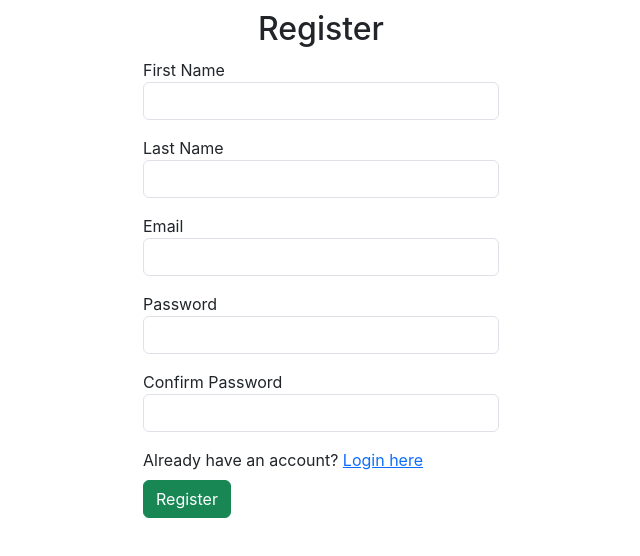
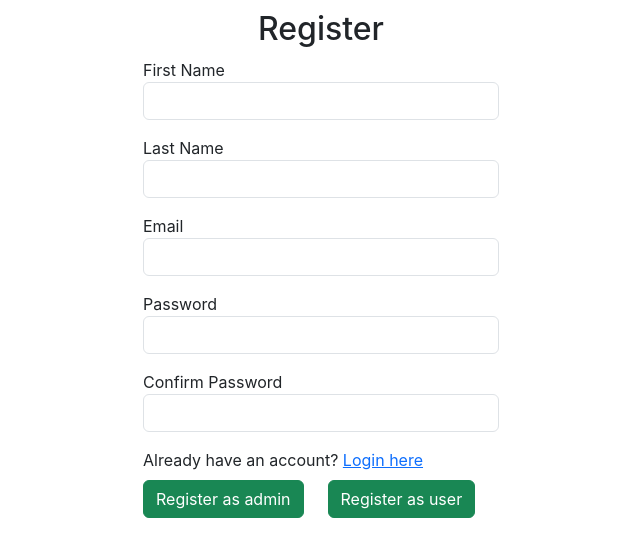
Before and after one commit to 83605-My-Git-Data/React, a React (Create React App) app: page /register in a window 1280 px wide. Shown: the top 556 px of the page, without its empty margins (319-959 px from the left). Built offline with nearby package versions, Linux system fonts and the light colour scheme.

Commit message:
changed login

```diff
--- a/src/screens/Register.jsx
+++ b/src/screens/Register.jsx
@@ -1,7 +1,7 @@
 import { useState } from "react"
 import { Link,useNavigate } from "react-router-dom";
 import { toast } from 'react-toastify';
-import { register } from "../services/admin";
+import { register, registerUser } from "../services/admin";
 
 export default function Register(){
     const [firstName,setFirstName] = useState('');
@@ -46,6 +46,44 @@ export default function Register(){
                 toast.error(res.error)
               }
         }
+    }
+
+
+    async function onRegisterUser(){
+
+
+            if(firstName.length == 0 ){
+                toast.error('Enter Firstname')
+            }
+            else if(lastName.length == 0 ){
+                toast.error('Enter LastName')
+            }
+            else if(email.length == 0 ){
+                toast.error('Enter email')
+            }
+            else if(password.length == 0 ){
+                toast.error('Enter password')
+            }
+            else if(confirmPassword.length == 0 ){
+                toast.error('Confirm your password')
+            }
+            else if(password != confirmPassword){
+               alert('Passwords do not match')
+            }
+
+            else{
+                const res = await registerUser(firstName,lastName,email,password)
+              if(res.status == 'success'){
+                toast.success('succesfully registered user ')
+                navigate('/login')
+
+              }
+              else {
+                toast.error(res.error)
+              }
+            }
+
+
     }
 
 
@@ -97,7 +135,8 @@ export default function Register(){
                         <div className="mb-3">
                             <div>Already have an account? <Link to='/login' >Login here </Link>
                             </div>
-                            <button onClick={onRegister} className="btn btn-success mt-2">Register</button>
+                            <button onClick={onRegister} className="btn btn-success mt-2 me-4">Register as admin</button>
+                            <button onClick={onRegisterUser} className="btn btn-success mt-2">Register as user</button>
 
                         </div>
                     </div>
--- a/src/services/admin.js
+++ b/src/services/admin.js
@@ -27,6 +27,33 @@ export async function register(firstName,lastName,email,password){
 
 }
 
+
+export async function registerUser(firstName,lastName,email,password){
+    const body = {firstName,lastName,email,password};
+
+    try{
+        const responce =  await axios.post(`${config.serverURL}/user/register`,body)
+
+
+
+
+        return responce.data;
+
+    }
+    catch(ex){
+        console.log('exception: ',ex);
+    }
+
+
+    return null
+
+
+
+
+}
+
+
+
 export async function login(email,password){
     const body = {email,password};
 
```
